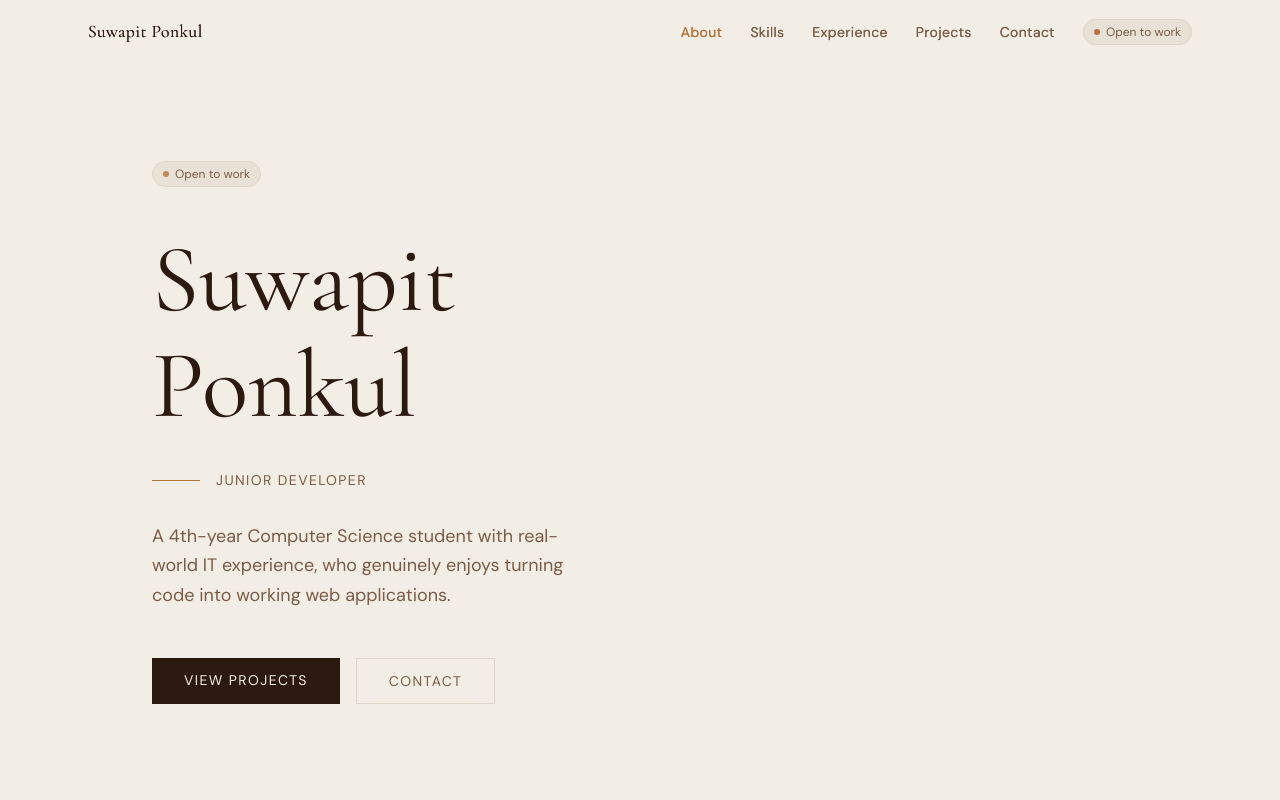
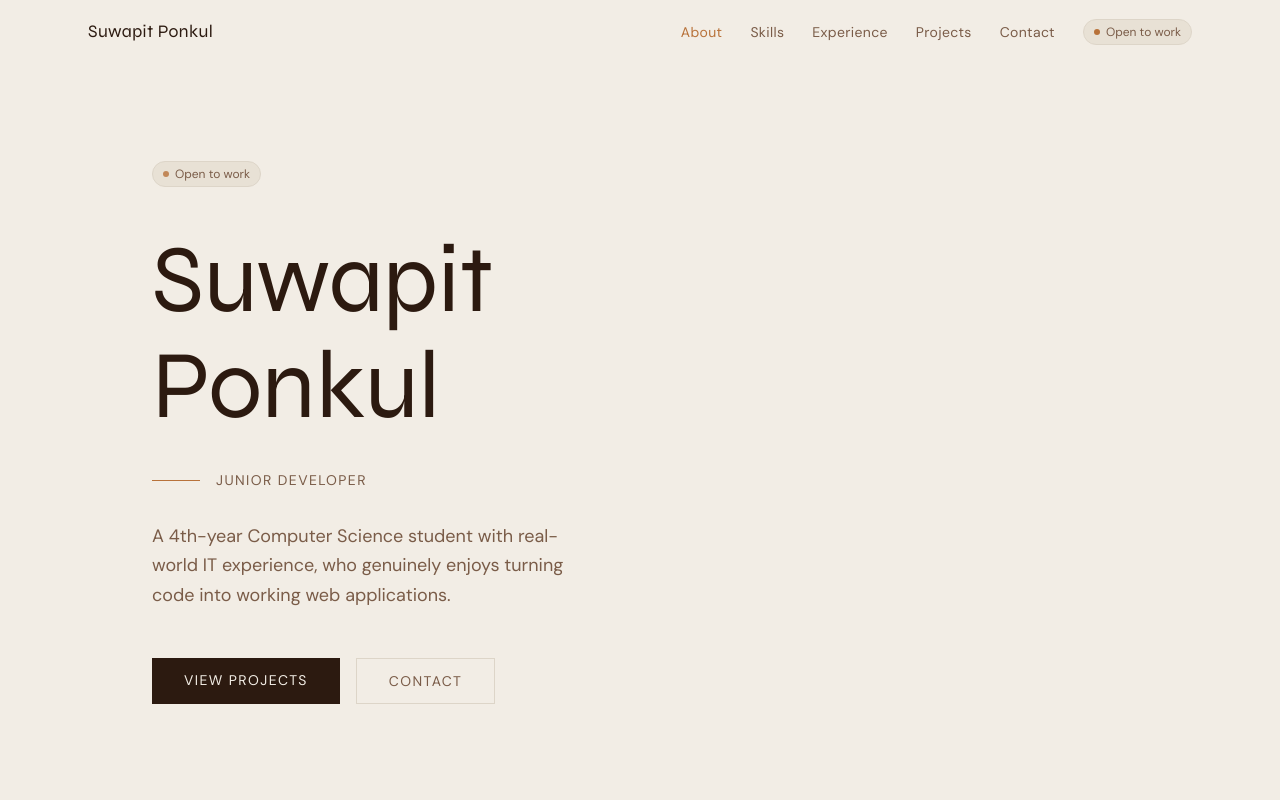
Before and after one commit to Magub-zwp/suwapit-portfolio, a Next.js app: page / in a window 1280 px wide. Shown: the top 800 px of the page. Built offline with nearby package versions, Linux system fonts and the light colour scheme.

Commit message:
fix: switch heading font to Syne (sans-serif), update title to Junior Developer, fix page.tsx duplicate Navbar/Footer

```diff
--- a/src/app/globals.css
+++ b/src/app/globals.css
@@ -19,7 +19,7 @@
   --color-border-dark:  #4A2E1A;   /* border on dark bg      → border-border-dark */
 
   /* ── Typography — ผูกกับ CSS vars ที่ next/font inject ── */
-  --font-serif: var(--font-cormorant), Georgia, serif;
+  --font-serif: var(--font-syne), system-ui, sans-serif;
   --font-sans:  var(--font-dm-sans), system-ui, sans-serif;
   --font-mono:  var(--font-jetbrains), monospace;
 
--- a/src/app/layout.tsx
+++ b/src/app/layout.tsx
@@ -1,14 +1,13 @@
 import type { Metadata } from "next";
-import { Cormorant_Garamond, DM_Sans, JetBrains_Mono } from "next/font/google";
+import { Syne, DM_Sans, JetBrains_Mono } from "next/font/google";
 import Navbar from "@/components/layout/Navbar";
 import Footer from "@/components/layout/Footer";
 import "./globals.css";
 
-const cormorant = Cormorant_Garamond({
+const syne = Syne({
   subsets: ["latin"],
-  weight: ["300", "400", "500"],
-  style: ["normal", "italic"],
-  variable: "--font-cormorant",
+  weight: ["400", "500", "600", "700"],
+  variable: "--font-syne",
   display: "swap",
 });
 
@@ -28,23 +27,23 @@ const jetbrains = JetBrains_Mono({
 
 export const metadata: Metadata = {
   title: {
-    default: "Suwapit Ponkul - Fullstack Developer",
+    default: "Suwapit Ponkul - Junior Developer",
     template: "%s | Suwapit Ponkul",
   },
   description:
-    "Portfolio of Suwapit Ponkul - Fullstack Developer with experience in React, Next.js, and modern web technologies.",
-  keywords: ["fullstack developer", "react", "next.js", "typescript", "portfolio"],
+    "Portfolio of Suwapit Ponkul - Junior Developer with experience in React, Next.js, and modern web technologies.",
+  keywords: ["junior developer", "react", "next.js", "typescript", "portfolio"],
   authors: [{ name: "Suwapit Ponkul" }],
   openGraph: {
     type: "website",
     locale: "en_US",
-    title: "Suwapit Ponkul - Fullstack Developer",
-    description: "Portfolio of Suwapit Ponkul - Fullstack Developer",
+    title: "Suwapit Ponkul - Junior Developer",
+    description: "Portfolio of Suwapit Ponkul - Junior Developer",
     siteName: "Suwapit Ponkul",
   },
   twitter: {
     card: "summary_large_image",
-    title: "Suwapit Ponkul - JUNIOR PROGRAMMER",
+    title: "Suwapit Ponkul - Junior Developer",
   },
 };
 
@@ -53,7 +52,7 @@ export default function RootLayout({
 }: Readonly<{
   children: React.ReactNode;
 }>) {
-  const fonts = [cormorant.variable, dmSans.variable, jetbrains.variable].join(" ");
+  const fonts = [syne.variable, dmSans.variable, jetbrains.variable].join(" ");
   return (
     <html lang="en" className={fonts + " antialiased"}>
       <body className="min-h-full flex flex-col">
--- a/src/app/page.tsx
+++ b/src/app/page.tsx
@@ -1,8 +1,6 @@
 "use client";
 import { useState } from "react";
 import CoffeeLoader from "@/components/loading/CoffeeLoader";
-import Navbar from "@/components/layout/Navbar";
-import Footer from "@/components/layout/Footer";
 import Hero from "@/components/sections/Hero";
 import About from "@/components/sections/About";
 import Skills from "@/components/sections/Skills";
@@ -18,14 +16,12 @@ export default function Home() {
       {!loaded && <CoffeeLoader onDone={() => setLoaded(true)} duration={3200} />}
 
       <div style={{ opacity: loaded ? 1 : 0, transition: "opacity 0.8s ease" }}>
-        <Navbar />
         <Hero />
         <About />
         <Skills />
         <Experience />
         <Projects />
         <Contact />
-        <Footer />
       </div>
     </>
   );
```
